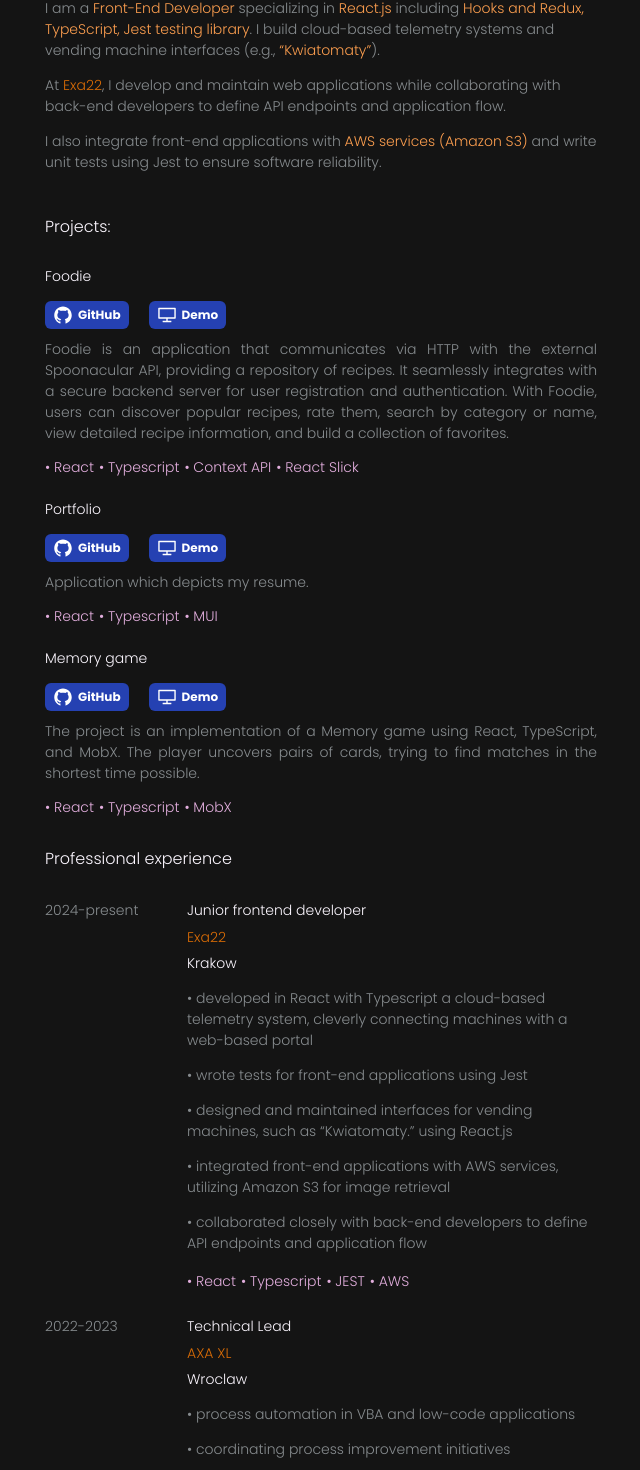
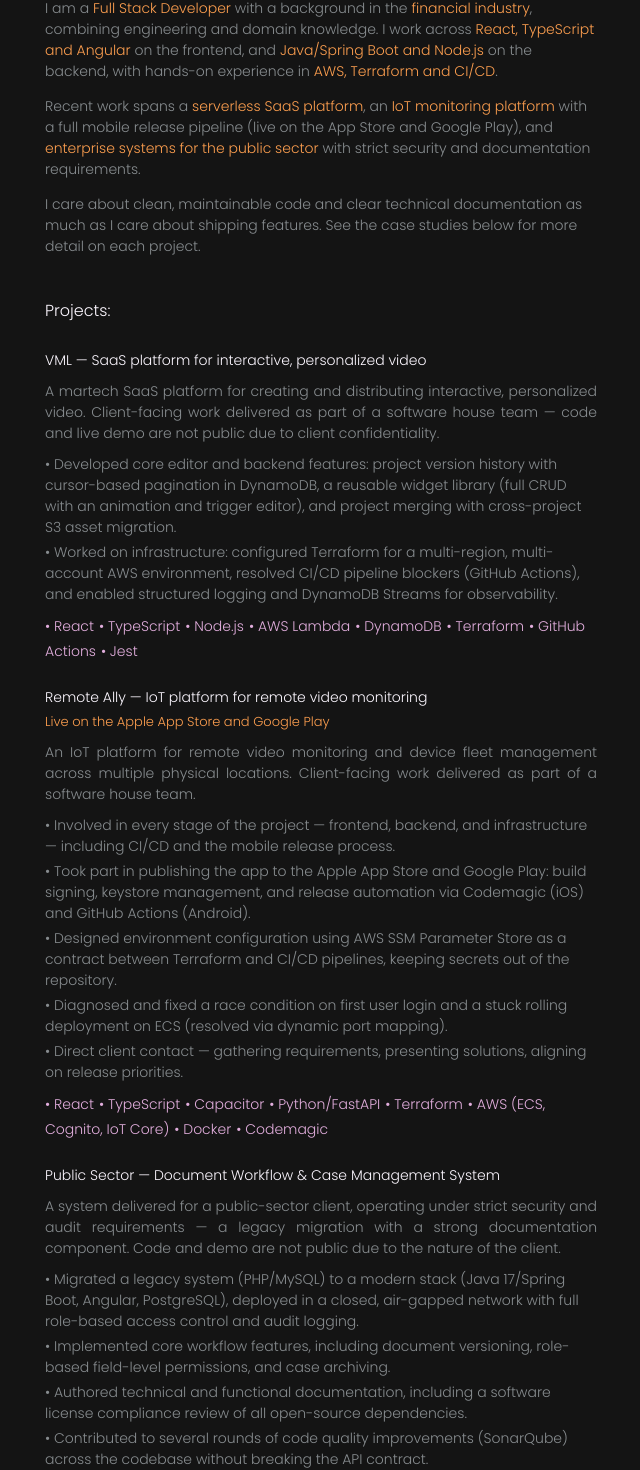
Before and after one commit to Marcinwrzs/Portfolio, a React (Create React App) app: page / in a window 1280 px wide. Shown: the part 315-1785 px from the top of the page, without its empty margins (319-959 px from the left). Built offline with nearby package versions, Linux system fonts and the light colour scheme.

Commit message:
feat: update about, experience and projects with new case studies

```diff
--- a/src/components/About/About.tsx
+++ b/src/components/About/About.tsx
@@ -41,7 +41,7 @@
           <p style={{ margin: 0, color: "var(--header-color)" }}>
             Marcin Wrzoś
           </p>
-          <p style={{ margin: 0 }}>Frontend Developer</p>
+          <p style={{ margin: 0 }}>Full Stack Developer</p>
         </Grid>
 
         <Grid item xs={12}>
@@ -49,31 +49,46 @@
           <p>
             I am a{" "}
             <span style={{ color: "var(--role-color)" }}>
-              Front-End Developer
+              Full Stack Developer
             </span>{" "}
-            specializing in{" "}
-            <span style={{ color: "var(--role-color)" }}>React.js </span>{" "}
-            including{" "}
+            with a background in the{" "}
             <span style={{ color: "var(--role-color)" }}>
-              Hooks and Redux, TypeScript, Jest testing library
+              financial industry
             </span>
-            . I build cloud-based telemetry systems and vending machine
-            interfaces (e.g.,{" "}
-            <span style={{ color: "var(--role-color)" }}>“Kwiatomaty”</span>
-            ).
+            , combining engineering and domain knowledge. I work across{" "}
+            <span style={{ color: "var(--role-color)" }}>
+              React, TypeScript and Angular
+            </span>{" "}
+            on the frontend, and{" "}
+            <span style={{ color: "var(--role-color)" }}>
+              Java/Spring Boot and Node.js
+            </span>{" "}
+            on the backend, with hands-on experience in{" "}
+            <span style={{ color: "var(--role-color)" }}>
+              AWS, Terraform and CI/CD
+            </span>
+            .
           </p>
           <p>
-            At
-            <span style={{ color: "var(--company-color)" }}> Exa22</span>, I
-            develop and maintain web applications while collaborating with
-            back-end developers to define API endpoints and application flow.
+            Recent work spans a{" "}
+            <span style={{ color: "var(--role-color)" }}>
+              serverless SaaS platform
+            </span>
+            , an{" "}
+            <span style={{ color: "var(--role-color)" }}>
+              IoT monitoring platform
+            </span>{" "}
+            with a full mobile release pipeline (live on the App Store and
+            Google Play), and{" "}
+            <span style={{ color: "var(--role-color)" }}>
+              enterprise systems for the public sector
+            </span>{" "}
+            with strict security and documentation requirements.
           </p>
           <p>
-            I also integrate front-end applications with{" "}
-            <span style={{ color: "var(--role-color)" }}>
-              AWS services (Amazon S3){" "}
-            </span>
-            and write unit tests using Jest to ensure software reliability.
+            I care about clean, maintainable code and clear technical
+            documentation as much as I care about shipping features. See the
+            case studies below for more detail on each project.
           </p>
         </Grid>
       </Grid>
--- a/src/components/Experience/Experience.tsx
+++ b/src/components/Experience/Experience.tsx
@@ -1,11 +1,6 @@
 import "index.css";
 
 import { Grid } from "@mui/material";
-
-interface Tasks {
-  id: number;
-  task: string;
-}
 
 interface Role {
   id: number;
@@ -13,6 +8,7 @@
   timeFrame: string;
   city?: string;
   roleName: string;
+  intro?: string;
   tasks?: string[];
   techStack?: string[];
 }
@@ -21,36 +17,36 @@
   const experience: Role[] = [
     {
       id: 0,
-      company: "Exa22",
-      timeFrame: "2024-present",
-      city: "Krakow",
-      roleName: "Junior frontend developer",
-      tasks: [
-        "developed in React with Typescript a cloud-based telemetry system, cleverly connecting machines with a web-based portal",
-        "wrote tests for front-end applications using Jest",
-        "designed and maintained interfaces for vending machines, such as “Kwiatomaty.” using React.js",
-        "integrated front-end applications with AWS services, utilizing Amazon S3 for image retrieval",
-        "collaborated closely with back-end developers to define API endpoints and application flow",
-      ],
-      techStack: ["React", "Typescript", "JEST", "AWS"],
+      company: "BCF Software",
+      timeFrame: "Sep 2025 - present",
+      roleName: "Full Stack Developer",
+      intro:
+        "Working across several parallel client projects — from serverless SaaS architecture to enterprise Java systems and process automation (RPA). See Projects below for detailed case studies.",
     },
     {
       id: 1,
-      company: "AXA XL",
-      timeFrame: "2022-2023",
-      city: "Wroclaw",
-      roleName: "Technical Lead",
+      company: "Exa22",
+      timeFrame: "Feb 2024 - Aug 2025",
+      city: "Krakow",
+      roleName: "Frontend Developer",
       tasks: [
-        "process automation in VBA and low-code applications",
-        "coordinating process improvement initiatives",
-        "run the meetings and presenting solutions to the team",
+        "designed and developed a cloud-based telemetry system connecting devices to a web portal (React, TypeScript)",
+        "designed and maintained interfaces for vending machines (“Kwiatomaty”) in React.js, including an admin panel for managing devices, products, and real-time payments (NATS)",
+        "integrated frontend applications with AWS services (S3) for image storage and retrieval",
+        "wrote unit tests for frontend applications using Jest",
       ],
-      techStack: ["VBA", "Power Bi", "Power Query"],
+      techStack: ["React", "TypeScript", "Redux", "AWS S3", "NATS", "Jest"],
     },
     {
       id: 2,
-      timeFrame: "2018-2022",
-      roleName: "Non-it jobs in financial industry",
+      timeFrame: "Jan 2018 - Jan 2024",
+      city: "Wrocław",
+      roleName: "Non-IT Jobs in Investment Banking",
+      tasks: [
+        "process automation in VBA and Power BI",
+        "supported daily financial operations and ensured accuracy in data reconciliation, reporting, and Excel-based tracking of key performance indicators",
+      ],
+      techStack: ["SQL", "VBA", "Power BI"],
     },
   ];
 
@@ -58,8 +54,16 @@
     <>
       <h5>Professional experience</h5>
       {experience.map((item) => {
-        const { id, company, roleName, tasks, timeFrame, techStack, city } =
-          item;
+        const {
+          id,
+          company,
+          roleName,
+          tasks,
+          timeFrame,
+          techStack,
+          city,
+          intro,
+        } = item;
         return (
           <div key={id} style={{ marginTop: "20px" }}>
             <Grid container spacing={2}>
@@ -78,30 +82,26 @@
                 >
                   {roleName}
                 </p>
+                {company && (
                   <p style={{ margin: "5px 0", color: "var(--company-color)" }}>
                     {company}
                   </p>
+                )}
+                {city && (
                   <p style={{ margin: "5px 0", color: "var(--header-color)" }}>
                     {city}
                   </p>
-                <p style={{ margin: "5px 0" }}>
-                  {" "}
+                )}
+                {intro && <p style={{ margin: "5px 0" }}>{intro}</p>}
                 {tasks && (
                   <div>
                     {tasks.map((task, index) => (
-                        <p
-                          key={index}
-                          style={{
-                            marginRight: "5px",
-                            // color: "var(--technology-color)",
-                          }}
-                        >
+                      <p key={index} style={{ marginRight: "5px" }}>
                         • {task}
                       </p>
                     ))}
                   </div>
                 )}
-                </p>
                 {techStack && (
                   <div>
                     {techStack.map((technology, index) => (
--- a/src/components/Projects/Projects.tsx
+++ b/src/components/Projects/Projects.tsx
@@ -1,42 +1,107 @@
-import { Link } from "@mui/material";
-import { AiFillGithub, AiOutlineDesktop } from "react-icons/ai";
+interface SubProject {
+  title: string;
+  techStack: string[];
+  bullets: string[];
+}
 
 interface Project {
   id: number;
   title: string;
-  page?: string;
-  github: string;
+  note?: string;
   description: string;
-  techStack: string[];
+  techStack?: string[];
+  bullets?: string[];
+  subProjects?: SubProject[];
 }
 
 const Projects: React.FC = () => {
   const projects: Project[] = [
     {
       id: 1,
-      title: "Foodie",
-      page: "https://foodie-reactapp.netlify.app/",
-      github: "https://github.com/Marcinwrzs/Foodie",
+      title: "VML — SaaS platform for interactive, personalized video",
       description:
-        "Foodie is an application that communicates via HTTP with the external Spoonacular API, providing a repository of recipes. It seamlessly integrates with a secure backend server for user registration and authentication. With Foodie, users can discover popular recipes, rate them, search by category or name, view detailed recipe information, and build a collection of favorites.",
-      techStack: ["React", "Typescript", "Context API", "React Slick"],
+        "A martech SaaS platform for creating and distributing interactive, personalized video. Client-facing work delivered as part of a software house team — code and live demo are not public due to client confidentiality.",
+      bullets: [
+        "Developed core editor and backend features: project version history with cursor-based pagination in DynamoDB, a reusable widget library (full CRUD with an animation and trigger editor), and project merging with cross-project S3 asset migration.",
+        "Worked on infrastructure: configured Terraform for a multi-region, multi-account AWS environment, resolved CI/CD pipeline blockers (GitHub Actions), and enabled structured logging and DynamoDB Streams for observability.",
+      ],
+      techStack: [
+        "React",
+        "TypeScript",
+        "Node.js",
+        "AWS Lambda",
+        "DynamoDB",
+        "Terraform",
+        "GitHub Actions",
+        "Jest",
+      ],
     },
     {
       id: 2,
-      title: "Portfolio",
-      page: "https://marcinwrzs.github.io/Portfolio/",
-      github: "https://github.com/Marcinwrzs/Portfolio",
-      description: "Application which depicts my resume.",
-      techStack: ["React", "Typescript", "MUI"],
+      title: "Remote Ally — IoT platform for remote video monitoring",
+      note: "Live on the Apple App Store and Google Play",
+      description:
+        "An IoT platform for remote video monitoring and device fleet management across multiple physical locations. Client-facing work delivered as part of a software house team.",
+      bullets: [
+        "Involved in every stage of the project — frontend, backend, and infrastructure — including CI/CD and the mobile release process.",
+        "Took part in publishing the app to the Apple App Store and Google Play: build signing, keystore management, and release automation via Codemagic (iOS) and GitHub Actions (Android).",
+        "Designed environment configuration using AWS SSM Parameter Store as a contract between Terraform and CI/CD pipelines, keeping secrets out of the repository.",
+        "Diagnosed and fixed a race condition on first user login and a stuck rolling deployment on ECS (resolved via dynamic port mapping).",
+        "Direct client contact — gathering requirements, presenting solutions, aligning on release priorities.",
+      ],
+      techStack: [
+        "React",
+        "TypeScript",
+        "Capacitor",
+        "Python/FastAPI",
+        "Terraform",
+        "AWS (ECS, Cognito, IoT Core)",
+        "Docker",
+        "Codemagic",
+      ],
     },
     {
       id: 3,
-      title: "Memory game",
-      github: "https://github.com/Marcinwrzs/Memory-game",
-      page: "https://memory-game-marcin.netlify.app",
+      title: "Public Sector — Document Workflow & Case Management System",
       description:
-        "The project is an implementation of a Memory game using React, TypeScript, and MobX. The player uncovers pairs of cards, trying to find matches in the shortest time possible.",
-      techStack: ["React", "Typescript", "MobX"],
+        "A system delivered for a public-sector client, operating under strict security and audit requirements — a legacy migration with a strong documentation component. Code and demo are not public due to the nature of the client.",
+      bullets: [
+        "Migrated a legacy system (PHP/MySQL) to a modern stack (Java 17/Spring Boot, Angular, PostgreSQL), deployed in a closed, air-gapped network with full role-based access control and audit logging.",
+        "Implemented core workflow features, including document versioning, role-based field-level permissions, and case archiving.",
+        "Authored technical and functional documentation, including a software license compliance review of all open-source dependencies.",
+        "Contributed to several rounds of code quality improvements (SonarQube) across the codebase without breaking the API contract.",
+      ],
+      techStack: [
+        "Java",
+        "Spring Boot",
+        "Angular",
+        "TypeScript",
+        "PostgreSQL",
+        "Docker",
+        "GitLab CI",
+        "Playwright",
+      ],
+    },
+    {
+      id: 4,
+      title: "Kwiatomaty — vending machine platform & admin panel",
+      description:
+        "A cloud-connected platform for flower vending machines: a React interface running on the machines themselves plus an admin panel for managing devices, products, images, and language settings across the fleet, with real-time payment event handling.",
+      bullets: [
+        "Designed and maintained the machine-facing interface in React.js and the admin panel for managing devices, products, and content.",
+        "Implemented real-time payment event handling and status updates using NATS for machine-to-backend communication.",
+        "Integrated the frontend with AWS S3 for image retrieval and storage across the product catalog.",
+        "Wrote unit tests (Jest) to keep the interface reliable across frequent releases.",
+      ],
+      techStack: [
+        "React",
+        "TypeScript",
+        "Redux",
+        "Sass",
+        "AWS S3",
+        "NATS",
+        "Jest",
+      ],
     },
   ];
 
@@ -44,62 +109,47 @@
     <>
       <h5>Projects:</h5>
       {projects.map((project) => {
-        const { id, title, github, description, techStack, page } = project;
+        const {
+          id,
+          title,
+          note,
+          description,
+          techStack,
+          bullets,
+          subProjects,
+        } = project;
         return (
-          <div key={id} style={{ marginTop: "20px" }}>
-            <p style={{ color: "var(--header-color)" }}>{title}</p>
-
-            <div style={{ display: "flex", gap: "20px", marginBottom: "10px" }}>
-              <Link
-                href={github}
-                target="_blank"
-                rel="noopener noreferrer"
+          <div key={id} style={{ marginTop: "24px" }}>
+            <p style={{ color: "var(--header-color)", marginBottom: "4px" }}>
+              {title}
+            </p>
+            {note && (
+              <p
                 style={{
-                  display: "flex",
-                  alignItems: "center",
-                  gap: "5px",
-                  color: "white",
-                  backgroundColor: "var(--link-color)",
-                  padding: "4px 8px",
-                  borderRadius: "6px",
-                  textDecoration: "none",
-                  fontWeight: "bold",
-                  fontSize: "12px",
-                  cursor: "pointer",
+                  margin: "0 0 8px 0",
+                  color: "var(--role-color)",
+                  fontSize: "13px",
                 }}
               >
-                <AiFillGithub size={20} />
-                GitHub
-              </Link>
-
-              <Link
-                href={page}
-                target="_blank"
-                rel="noopener noreferrer"
-                style={{
-                  display: "flex",
-                  alignItems: "center",
-                  gap: "5px",
-                  color: "white",
-                  backgroundColor: "var(--link-color)",
-                  padding: "4px 8px",
-                  borderRadius: "6px",
-                  textDecoration: "none",
-                  fontWeight: "bold",
-                  fontSize: "12px",
-                  cursor: "pointer",
-                }}
-              >
-                <AiOutlineDesktop size={20} />
-                Demo
-              </Link>
-            </div>
-
+                {note}
+              </p>
+            )}
             <p style={{ margin: "10px 0", textAlign: "justify" }}>
               {description}
             </p>
+
+            {bullets && (
+              <div style={{ marginBottom: "8px" }}>
+                {bullets.map((task, index) => (
+                  <p key={index} style={{ margin: "4px 0" }}>
+                    • {task}
+                  </p>
+                ))}
+              </div>
+            )}
+
             {techStack && (
-              <div>
+              <div style={{ marginBottom: "8px" }}>
                 {techStack.map((technology, index) => (
                   <span
                     key={index}
@@ -113,6 +163,43 @@
                 ))}
               </div>
             )}
+
+            {subProjects &&
+              subProjects.map((sub, subIndex) => (
+                <div
+                  key={subIndex}
+                  style={{ marginTop: "16px", marginLeft: "12px" }}
+                >
+                  <p
+                    style={{
+                      color: "var(--header-color)",
+                      marginBottom: "4px",
+                    }}
+                  >
+                    → {sub.title}
+                  </p>
+                  <div style={{ marginBottom: "8px" }}>
+                    {sub.bullets.map((task, index) => (
+                      <p key={index} style={{ margin: "4px 0" }}>
+                        • {task}
+                      </p>
+                    ))}
+                  </div>
+                  <div>
+                    {sub.techStack.map((technology, index) => (
+                      <span
+                        key={index}
+                        style={{
+                          marginRight: "5px",
+                          color: "var(--technology-color)",
+                        }}
+                      >
+                        • {technology}
+                      </span>
+                    ))}
+                  </div>
+                </div>
+              ))}
           </div>
         );
       })}
```
Also changed, not shown: 2 other files (tests, documents, lock files or other folders). Lines whose indentation alone changed are shown as unchanged.
